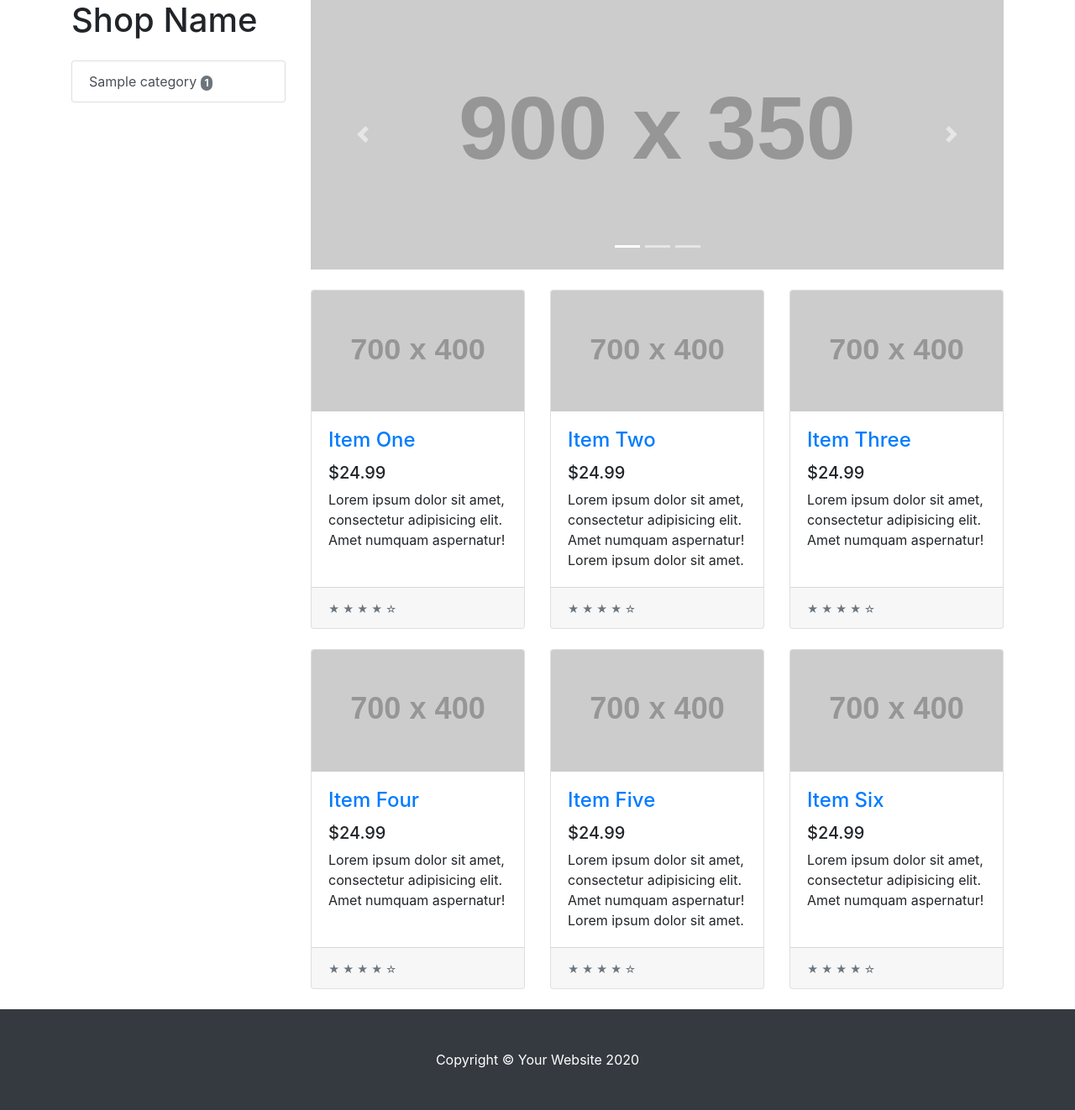
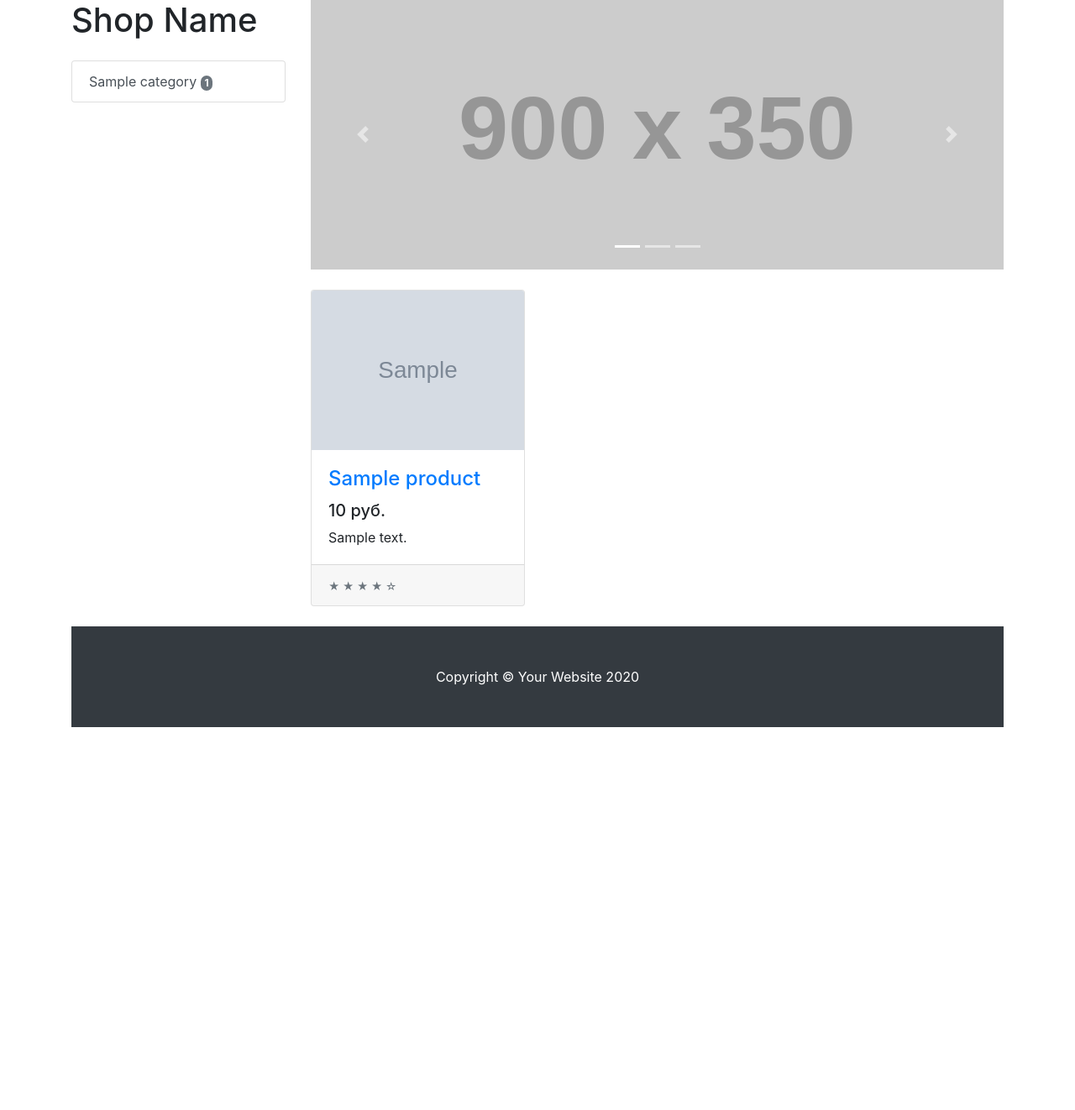
Before and after one commit to SadLaboka/OnlineStoreV2, a Django app: template templates/base.html in a window 1280 px wide. Shown: the part 80-1402 px from the top of the page at 84% size. After the commit the page ends 946 px from the top, so only its background shows below. Run offline with Django 3.2, Linux system fonts and the light colour scheme; the template is opened without the code that fills it: most values are stand-ins (such as "Sample title", 1, 10 or a date in 2020); grey boxes marked "Sample" are stand-in pictures; grey boxes labelled with a size stand in for pictures from a placeholder-image service; parts of the project's set-up code (start-up, migrations or seed data) failed here and were passed over; some libraries are stand-ins or nearby versions.

Commit message:
Сделал вывод новых товаров на главной

```diff
--- a/main/urls.py
+++ b/main/urls.py
@@ -1,9 +1,9 @@
 from django.urls import path
 
-from .views import temp_main, ProductDetailView, CategoryDetailView
+from .views import BaseView, ProductDetailView, CategoryDetailView
 
 urlpatterns = [
-    path('', temp_main, name='home'),
+    path('', BaseView.as_view(), name='home'),
     path('products/<str:ct_model>/<str:slug>/', ProductDetailView.as_view(), name='product_detail'),
     path('category/<str:slug>/', CategoryDetailView.as_view(), name='category_detail'),
 ]
--- a/templates/base.html
+++ b/templates/base.html
@@ -61,106 +61,25 @@
         </div>
 
         <div class="row">
-
+          {% for product in products %}
           <div class="col-lg-4 col-md-6 mb-4">
             <div class="card h-100">
-              <a href="#"><img class="card-img-top" src="http://placehold.it/700x400" alt=""></a>
+              <a href="{{ product.get_absolute_url }}">
+                <img class="card-img-top" src="{{ product.image.url }}" alt="">
+              </a>
               <div class="card-body">
                 <h4 class="card-title">
-                  <a href="#">Item One</a>
+                  <a href="{{ product.get_absolute_url }}">{{ product.title }}</a>
                 </h4>
-                <h5>$24.99</h5>
-                <p class="card-text">Lorem ipsum dolor sit amet, consectetur adipisicing elit. Amet numquam aspernatur!</p>
+                <h5>{{ product.price }} руб.</h5>
+                <p class="card-text">{{ product.description|truncatewords:20 }}</p>
               </div>
               <div class="card-footer">
                 <small class="text-muted">&#9733; &#9733; &#9733; &#9733; &#9734;</small>
               </div>
             </div>
           </div>
-
-          <div class="col-lg-4 col-md-6 mb-4">
-            <div class="card h-100">
-              <a href="#"><img class="card-img-top" src="http://placehold.it/700x400" alt=""></a>
-              <div class="card-body">
-                <h4 class="card-title">
-                  <a href="#">Item Two</a>
-                </h4>
-                <h5>$24.99</h5>
-                <p class="card-text">Lorem ipsum dolor sit amet, consectetur adipisicing elit. Amet numquam aspernatur! Lorem ipsum dolor sit amet.</p>
-              </div>
-              <div class="card-footer">
-                <small class="text-muted">&#9733; &#9733; &#9733; &#9733; &#9734;</small>
-              </div>
-            </div>
-          </div>
-
-          <div class="col-lg-4 col-md-6 mb-4">
-            <div class="card h-100">
-              <a href="#"><img class="card-img-top" src="http://placehold.it/700x400" alt=""></a>
-              <div class="card-body">
-                <h4 class="card-title">
-                  <a href="#">Item Three</a>
-                </h4>
-                <h5>$24.99</h5>
-                <p class="card-text">Lorem ipsum dolor sit amet, consectetur adipisicing elit. Amet numquam aspernatur!</p>
-              </div>
-              <div class="card-footer">
-                <small class="text-muted">&#9733; &#9733; &#9733; &#9733; &#9734;</small>
-              </div>
-            </div>
-          </div>
-
-          <div class="col-lg-4 col-md-6 mb-4">
-            <div class="card h-100">
-              <a href="#"><img class="card-img-top" src="http://placehold.it/700x400" alt=""></a>
-              <div class="card-body">
-                <h4 class="card-title">
-                  <a href="#">Item Four</a>
-                </h4>
-                <h5>$24.99</h5>
-                <p class="card-text">Lorem ipsum dolor sit amet, consectetur adipisicing elit. Amet numquam aspernatur!</p>
-              </div>
-              <div class="card-footer">
-                <small class="text-muted">&#9733; &#9733; &#9733; &#9733; &#9734;</small>
-              </div>
-            </div>
-          </div>
-
-          <div class="col-lg-4 col-md-6 mb-4">
-            <div class="card h-100">
-              <a href="#"><img class="card-img-top" src="http://placehold.it/700x400" alt=""></a>
-              <div class="card-body">
-                <h4 class="card-title">
-                  <a href="#">Item Five</a>
-                </h4>
-                <h5>$24.99</h5>
-                <p class="card-text">Lorem ipsum dolor sit amet, consectetur adipisicing elit. Amet numquam aspernatur! Lorem ipsum dolor sit amet.</p>
-              </div>
-              <div class="card-footer">
-                <small class="text-muted">&#9733; &#9733; &#9733; &#9733; &#9734;</small>
-              </div>
-            </div>
-          </div>
-
-          <div class="col-lg-4 col-md-6 mb-4">
-            <div class="card h-100">
-              <a href="#"><img class="card-img-top" src="http://placehold.it/700x400" alt=""></a>
-              <div class="card-body">
-                <h4 class="card-title">
-                  <a href="#">Item Six</a>
-                </h4>
-                <h5>$24.99</h5>
-                <p class="card-text">Lorem ipsum dolor sit amet, consectetur adipisicing elit. Amet numquam aspernatur!</p>
-              </div>
-              <div class="card-footer">
-                <small class="text-muted">&#9733; &#9733; &#9733; &#9733; &#9734;</small>
-              </div>
-            </div>
-          </div>
-
-        </div>
-        <!-- /.row -->
-
+        {% endfor %}
       </div>
       <!-- /.col-lg-9 -->
       {% endblock content %}
```
Also changed, not shown: main/mixins.py (added, +11 -0 lines), main/views.py (+17 -7 lines).
